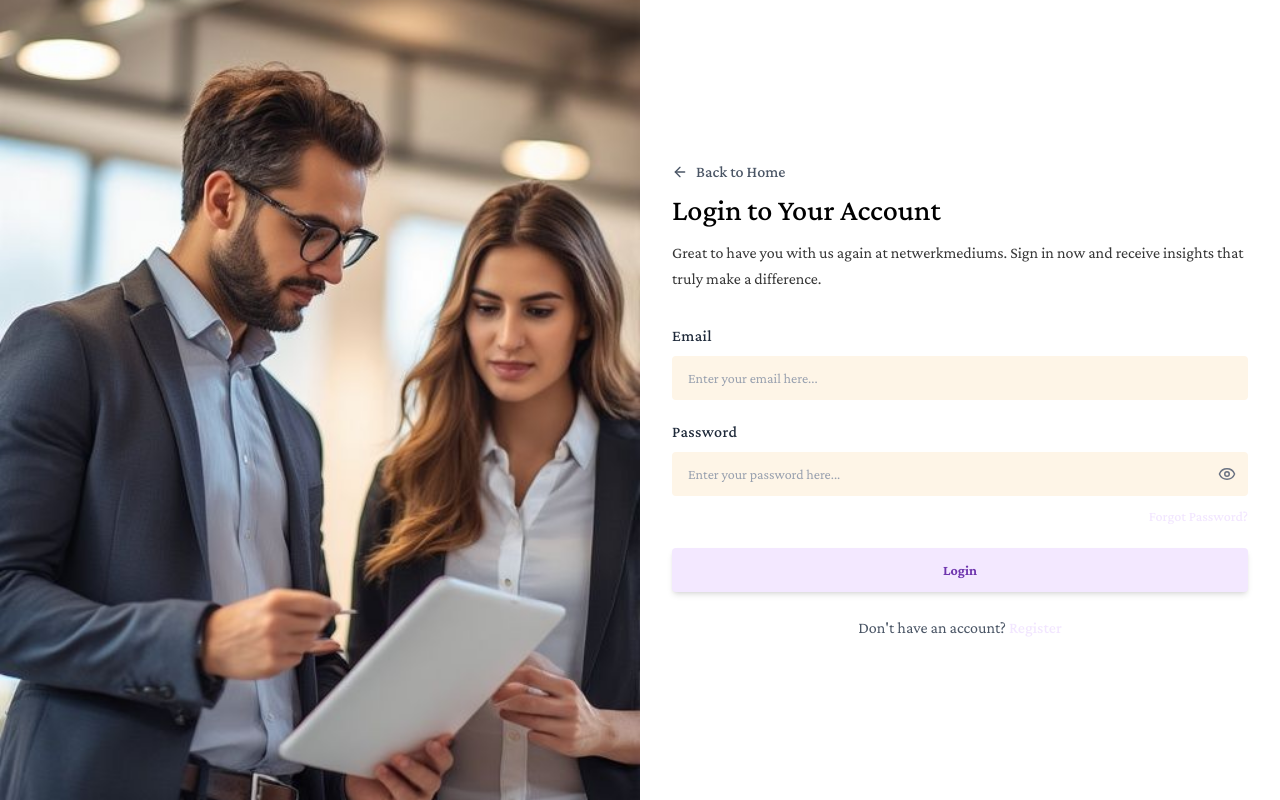
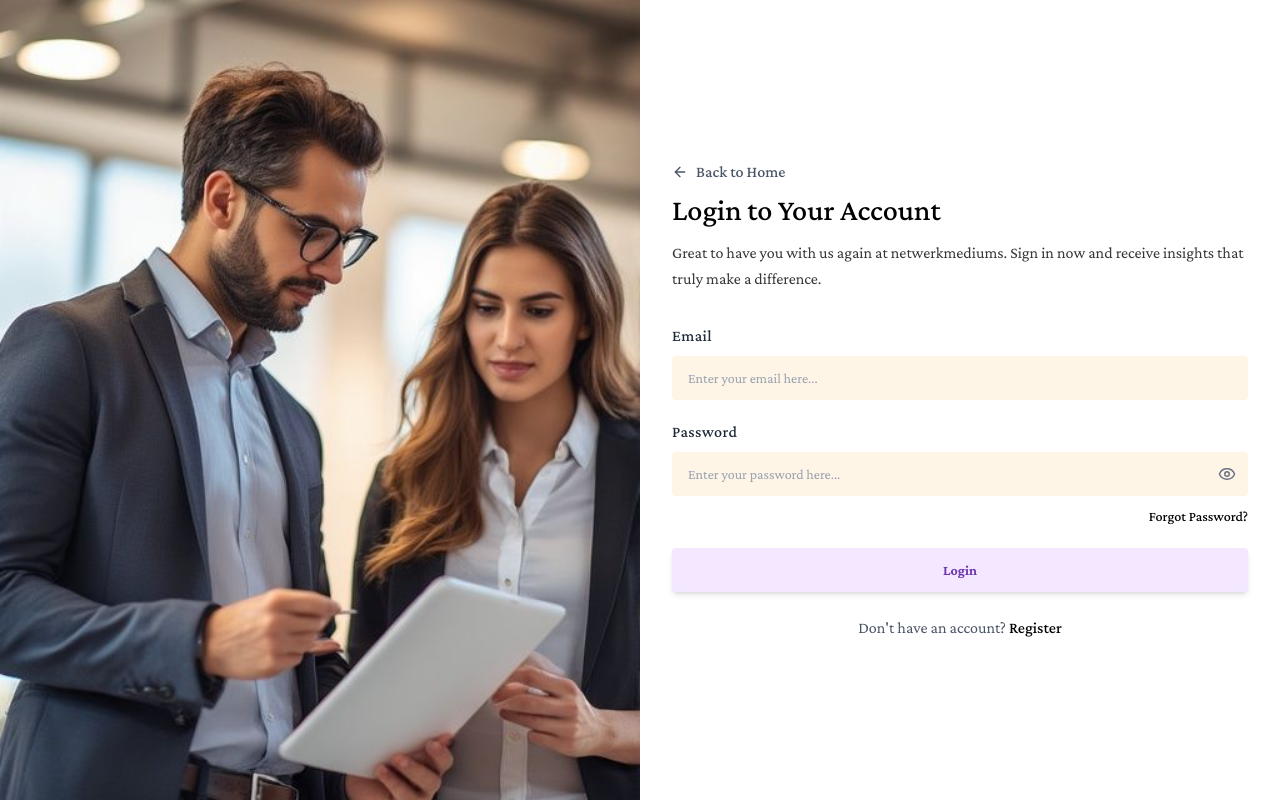
Before and after one commit to Mern-Unbeatable/jobsschart-frontend, a React app: page /login in a window 1280 px wide. Built offline with nearby package versions, Linux system fonts and the light colour scheme.

Commit message:
feat: implement login page and registration flow skeleton

```diff
--- a/src/pages/Login.jsx
+++ b/src/pages/Login.jsx
@@ -192,7 +192,7 @@ const Login = () => {
                 <button
                   type="button"
                   onClick={() => navigate("/forgot-password")}
-                  className="text-sm font-medium text-green-500/60 hover:text-[#DF900A] transition-colors"
+                  className="text-sm font-medium text-black transition-colors"
                 >
                   Forgot Password?
                 </button>
@@ -221,7 +221,7 @@ const Login = () => {
             Don't have an account?{" "}
             <Link
               to="/register"
-              className="text-green-500/60 font-medium hover:text-[#DF900A] transition-colors"
+              className="text-black font-medium  transition-colors"
             >
               Register
             </Link>
--- a/src/pages/auth/regester/Regester.jsx
+++ b/src/pages/auth/regester/Regester.jsx
@@ -172,7 +172,7 @@ const Register = () => {
               Already have an account?{" "}
               <Link
                 to={ROUTES.LOGIN}
-                className="text-green-500/60 font-bold ml-1"
+                className="text-black font-bold ml-1"
               >
                 Login
               </Link>
```
